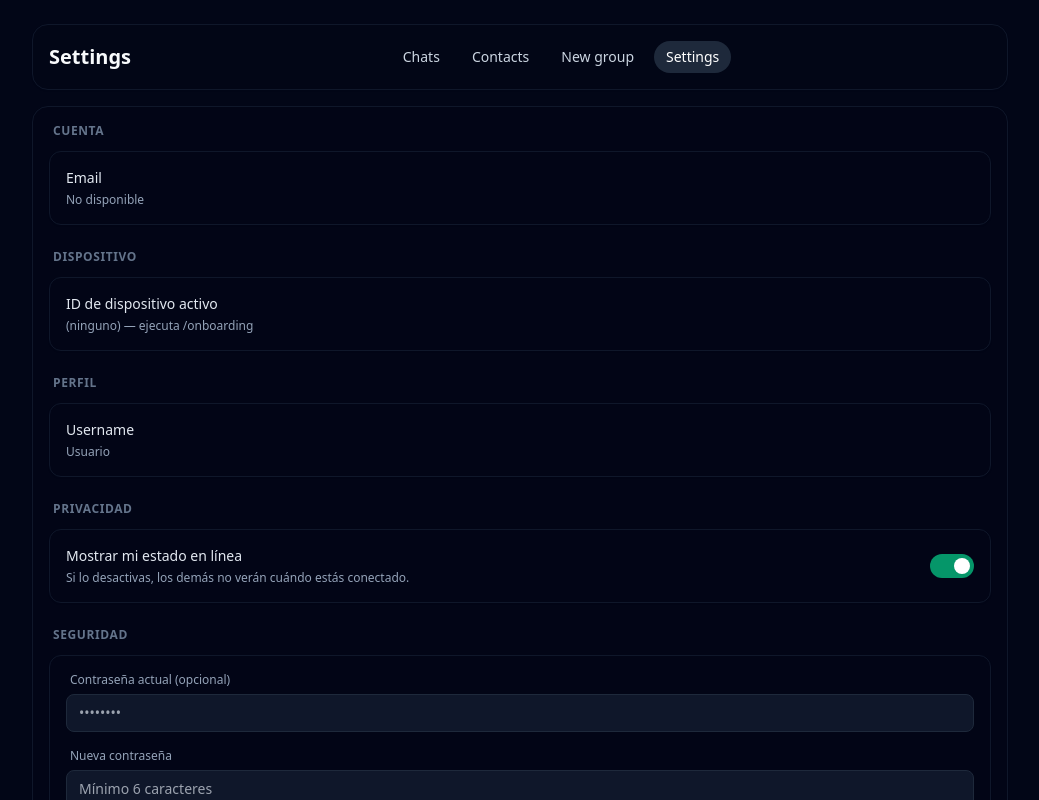
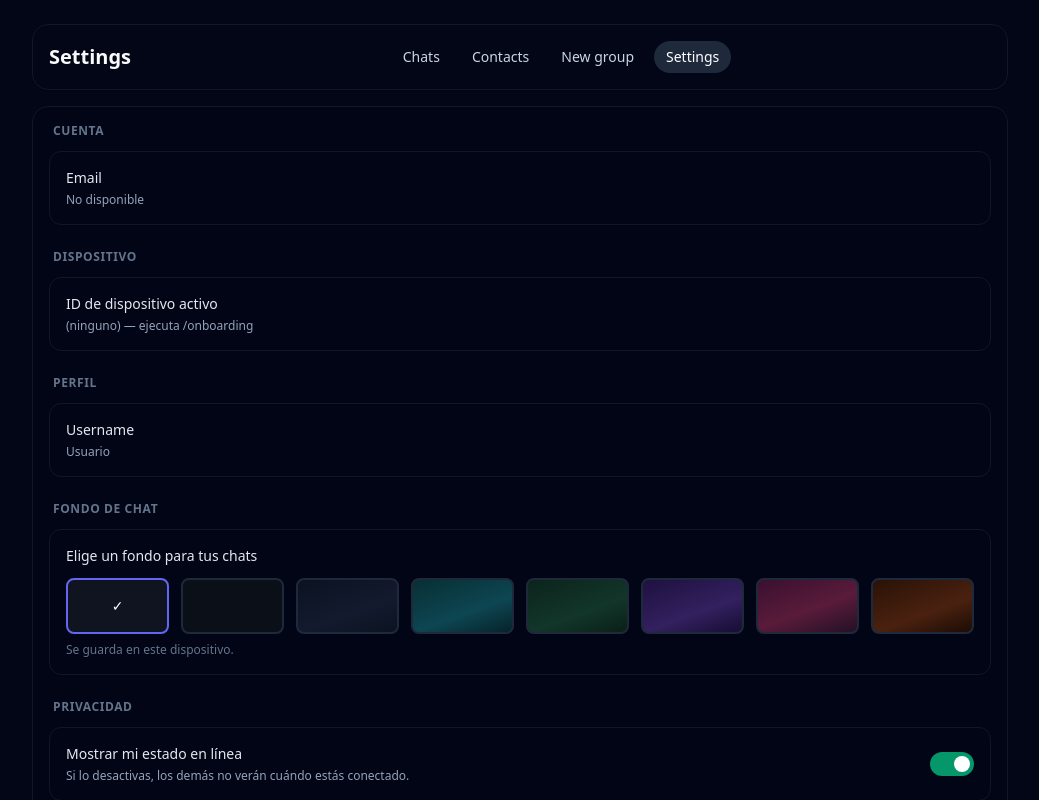
Before and after one commit to renanavisca-ops/mobile-chat-mvp, a Next.js app: page /settings in a window 1280 px wide. Shown: the top 800 px of the page, without its empty margins (120-1159 px from the left). Built offline with nearby package versions, Linux system fonts and the light colour scheme; no server answers.

Commit message:
Add chat wallpapers; remove Signal/E2EE claims (branding + README)
Rebranding Toky-Chat

```diff
--- a/src/app/chats/[chatId]/page.tsx
+++ b/src/app/chats/[chatId]/page.tsx
@@ -6,6 +6,7 @@ import { ForwardModal } from '@/components/forward-modal';
 import { MessageActionsSheet } from '@/components/message-actions-sheet';
 import { AttachSheet } from '@/components/attach-sheet';
 import { CameraCapture } from '@/components/camera-capture';
+import { getWallpaperId, wallpaperCss } from '@/lib/wallpaper';
 import { EmojiPicker } from '@/components/emoji-picker';
 import { useRequireAuth } from '@/lib/auth/use-require-auth';
 import { listChats, sendMessage, deleteMessage } from '@/lib/db/chats';
@@ -132,6 +133,11 @@ export default function ChatPage({ params }: { params: { chatId: string } }) {
   const [pendingImages, setPendingImages] = useState<File[]>([]);
   const [pendingVideo, setPendingVideo] = useState<File | null>(null);
   const [cameraOpen, setCameraOpen] = useState(false);
+  const [chatWallpaper, setChatWallpaper] = useState('');
+
+  useEffect(() => {
+    setChatWallpaper(wallpaperCss(getWallpaperId()));
+  }, []);
 
   const [isRecording, setIsRecording] = useState(false);
   const mediaRecorderRef = useRef<MediaRecorder | null>(null);
@@ -873,7 +879,7 @@ export default function ChatPage({ params }: { params: { chatId: string } }) {
 
           {err ? <p className="text-sm text-red-300">{err}</p> : null}
 
-          <div ref={scrollRef} onScroll={handleScroll} className="h-[55vh] overflow-auto rounded-xl border border-slate-900 bg-slate-950/40 p-3">
+          <div ref={scrollRef} onScroll={handleScroll} style={chatWallpaper ? { background: chatWallpaper } : undefined} className="h-[55vh] overflow-auto rounded-xl border border-slate-900 bg-slate-950/40 p-3">
             {loadingMore && <div className="text-center text-xs text-slate-500 my-2">Cargando anteriores...</div>}
             {items.length === 0 ? (
               <p className="text-sm text-slate-400">No messages yet.</p>
--- a/src/app/settings/page.tsx
+++ b/src/app/settings/page.tsx
@@ -3,6 +3,7 @@
 import { useEffect, useState } from 'react';
 import { PageShell } from '@/components/page-shell';
 import { browserSupabase } from '@/lib/supabase/client';
+import { WALLPAPERS, getWallpaperId, setWallpaperId as saveWallpaperId } from '@/lib/wallpaper';
 
 export default function SettingsPage() {
   const supabase = browserSupabase();
@@ -25,9 +26,17 @@ export default function SettingsPage() {
   });
   const [isUpdating, setIsUpdating] = useState(false);
 
+  const [wallpaperId, setWpId] = useState('default');
+
   useEffect(() => {
     setActiveDeviceId(localStorage.getItem('active_device_id'));
+    setWpId(getWallpaperId());
   }, []);
+
+  function chooseWallpaper(id: string) {
+    saveWallpaperId(id);
+    setWpId(id);
+  }
 
   useEffect(() => {
     let mounted = true;
@@ -191,6 +200,33 @@ export default function SettingsPage() {
           </section>
 
           <section className="space-y-3">
+            <h2 className="text-xs font-semibold uppercase tracking-wider text-slate-500 ml-1">Fondo de chat</h2>
+            <div className="rounded-xl border border-slate-900 bg-slate-950/50 p-4 shadow-sm">
+              <div className="text-sm font-medium text-slate-200">Elige un fondo para tus chats</div>
+              <div className="mt-3 grid grid-cols-4 gap-3 sm:grid-cols-8">
+                {WALLPAPERS.map((w) => (
+                  <button
+                    key={w.id}
+                    type="button"
+                    onClick={() => chooseWallpaper(w.id)}
+                    title={w.name}
+                    aria-pressed={wallpaperId === w.id}
+                    className={`relative h-14 rounded-lg border-2 transition ${
+                      wallpaperId === w.id ? 'border-indigo-500' : 'border-slate-800 hover:border-slate-600'
+                    }`}
+                    style={{ background: w.css || '#0f1420' }}
+                  >
+                    {wallpaperId === w.id && (
+                      <span className="absolute inset-0 grid place-items-center text-white text-sm">✓</span>
+                    )}
+                  </button>
+                ))}
+              </div>
+              <div className="mt-2 text-xs text-slate-500">Se guarda en este dispositivo.</div>
+            </div>
+          </section>
+
+          <section className="space-y-3">
             <h2 className="text-xs font-semibold uppercase tracking-wider text-slate-500 ml-1">Privacidad</h2>
             <div className="rounded-xl border border-slate-900 bg-slate-950/50 p-4 shadow-sm flex items-center justify-between gap-3">
               <div>
--- /dev/null
+++ b/src/lib/wallpaper.ts
@@ -0,0 +1,41 @@
+'use client';
+
+/**
+ * Chat wallpaper presets. Stored per-device in localStorage and applied as the
+ * background of the messages area. `css` is any valid CSS `background` value
+ * ('' means "use the app default").
+ */
+export type Wallpaper = { id: string; name: string; css: string };
+
+export const WALLPAPERS: Wallpaper[] = [
+  { id: 'default', name: 'Default', css: '' },
+  { id: 'slate', name: 'Slate', css: '#0b0f17' },
+  { id: 'midnight', name: 'Midnight', css: 'linear-gradient(160deg,#0b1220,#131a2e 60%,#0b1220)' },
+  { id: 'ocean', name: 'Ocean', css: 'linear-gradient(160deg,#082f34,#0d4652 60%,#06232a)' },
+  { id: 'forest', name: 'Forest', css: 'linear-gradient(160deg,#0c241b,#12362a 60%,#0a1f18)' },
+  { id: 'grape', name: 'Grape', css: 'linear-gradient(160deg,#1e1140,#33205f 60%,#160d33)' },
+  { id: 'sunset', name: 'Sunset', css: 'linear-gradient(160deg,#3a1030,#5a1b3a 55%,#241026)' },
+  { id: 'ember', name: 'Ember', css: 'linear-gradient(160deg,#2a1206,#4a2110 60%,#1c0c04)' },
+];
+
+const KEY = 'toky_chat_wallpaper';
+
+export function getWallpaperId(): string {
+  try {
+    return localStorage.getItem(KEY) || 'default';
+  } catch {
+    return 'default';
+  }
+}
+
+export function setWallpaperId(id: string): void {
+  try {
+    localStorage.setItem(KEY, id);
+  } catch {
+    // ignore storage failures
+  }
+}
+
+export function wallpaperCss(id: string): string {
+  return WALLPAPERS.find((w) => w.id === id)?.css ?? '';
+}
```
Also changed, not shown: 1 other file (tests, documents, lock files or other folders).
